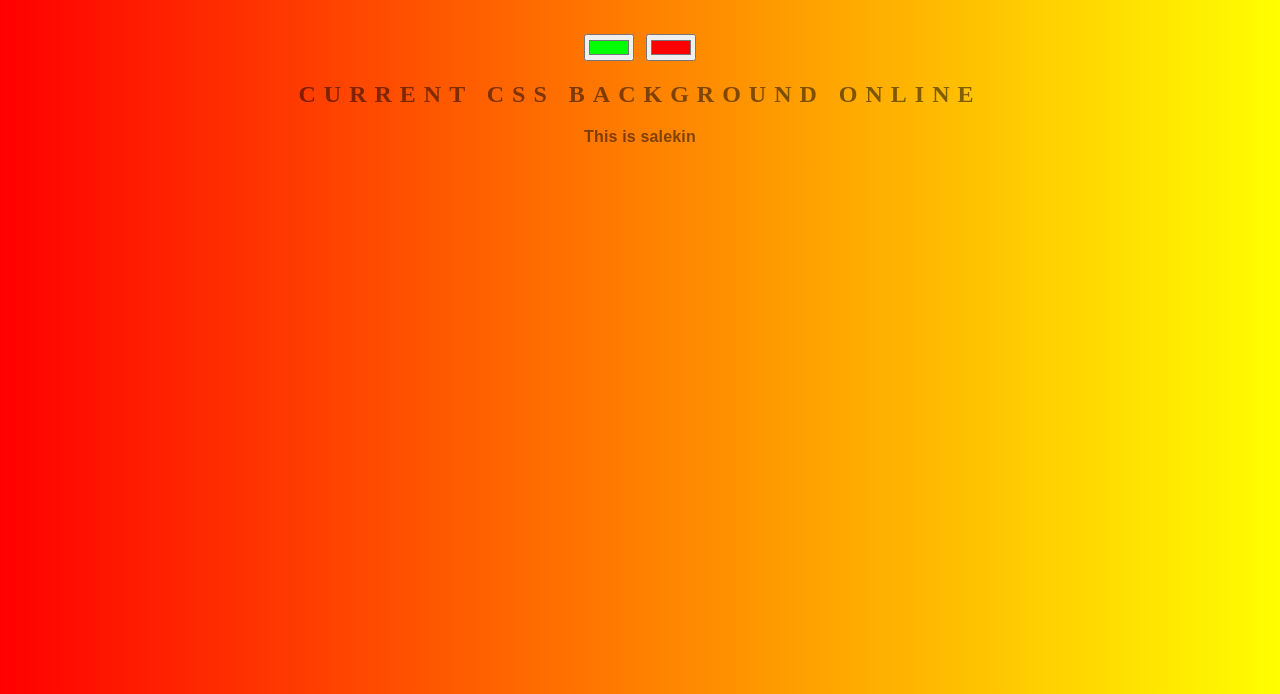
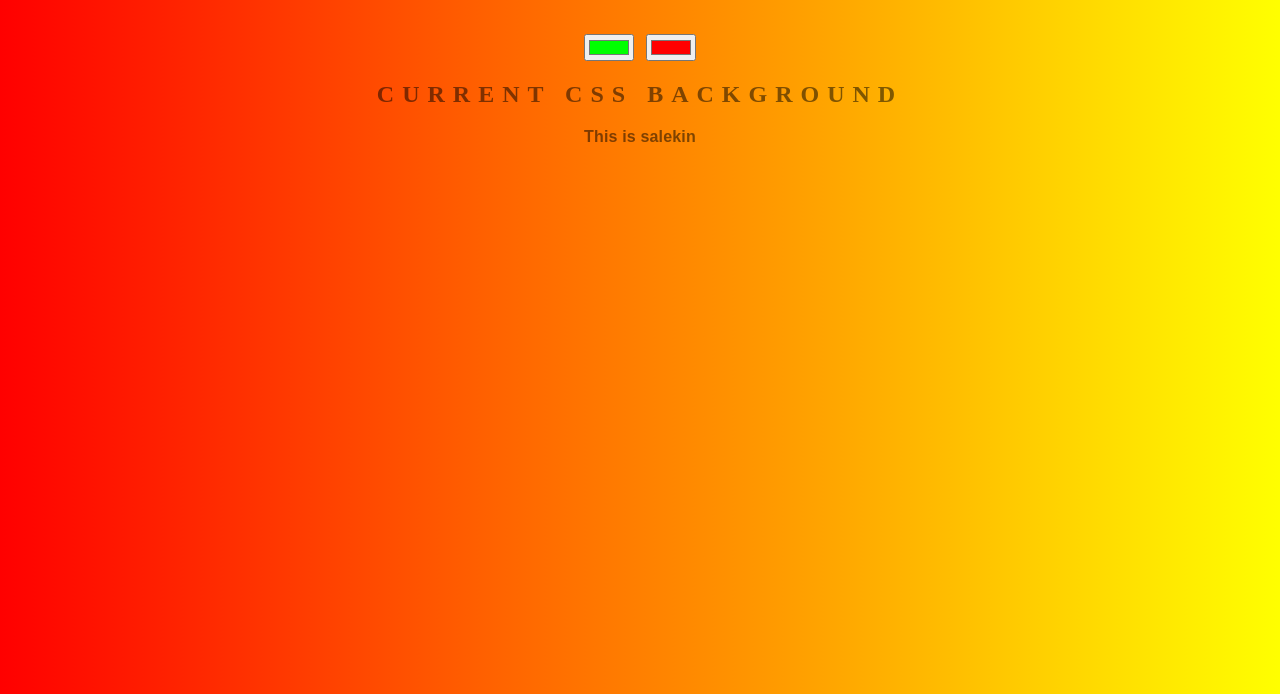
Before and after one commit to shirajussalekin/Background-Generator, a plain HTML site: page index.html in a window 1280 px wide. Shown: the part 106-800 px from the top of the page. Drawn offline with Linux system fonts and the light colour scheme.

Commit message:
headline edit

```diff
--- a/index.html
+++ b/index.html
@@ -11,7 +11,7 @@
     <h1>COOL Generator</h1>
     <input class="color1" type="color" name="color" value="#00ff00">
     <input class="color2" type="color" name="color2" value="#ff0000">
-    <h2>Current CSS Background Online</h2>
+    <h2>Current CSS Background</h2>
     <h3>This is salekin</h3>
 
     <script type="text/javascript" src="script.js"></script>
```
